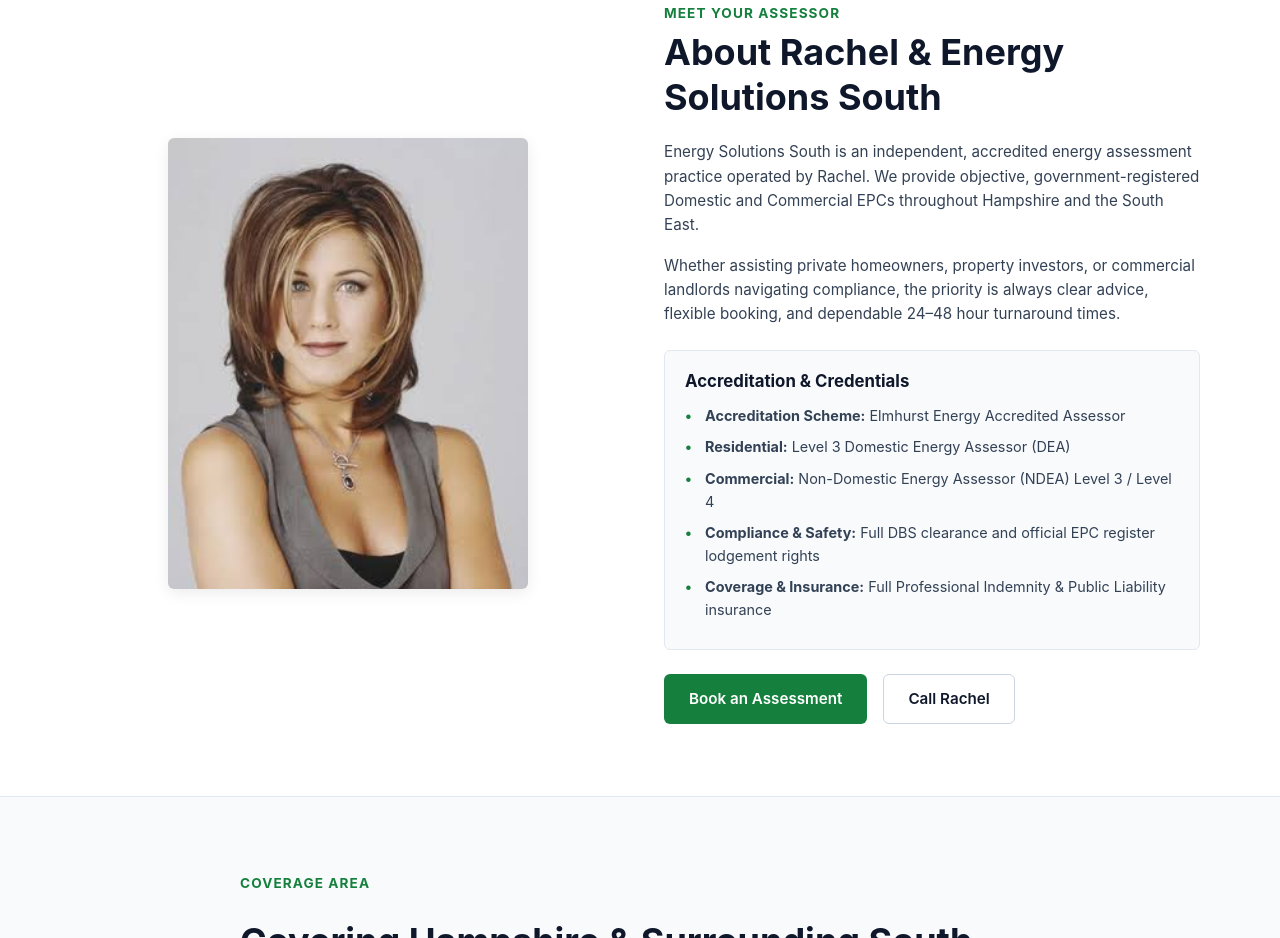
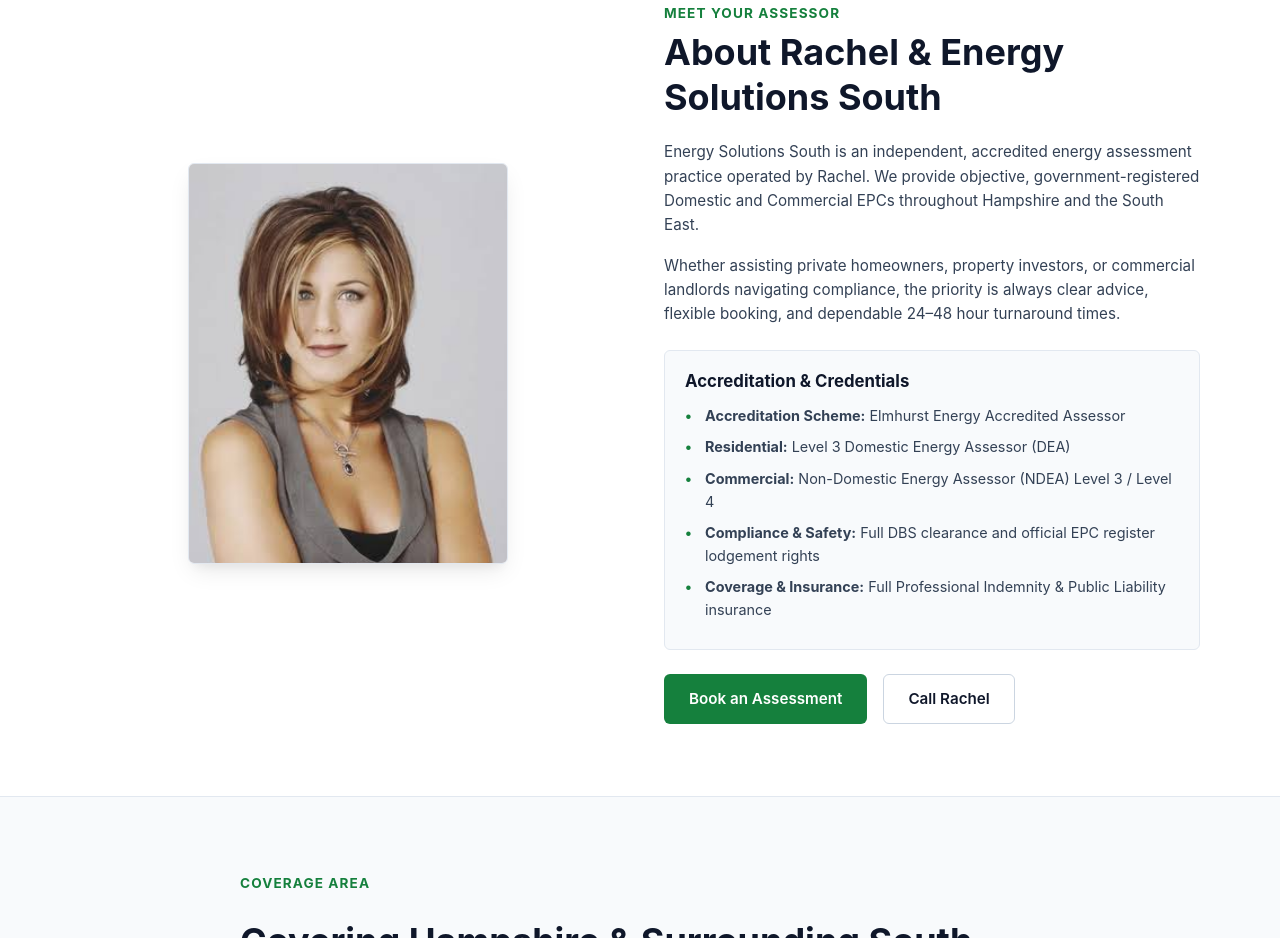
Before and after one commit to J1mR/Rachel-s-Website, a plain HTML site: page index.html in a window 1280 px wide. Shown: the part 1559-2497 px from the top of the page. Drawn offline with Linux system fonts and the light colour scheme; files whose address does not match are found by name.

Commit message:
style: presentation update

```diff
--- a/index.html
+++ b/index.html
@@ -140,8 +140,12 @@
 
           <!-- Assessor Photo / Visual Column -->
           <div style="text-align: center;">
-  <img src="images/rachel.jpg" alt="Rachel - Energy Solutions South" style="width: 100%; max-width: 360px; height: auto; border-radius: var(--radius); display: block; margin: 0 auto; box-shadow: 0 4px 15px rgba(0,0,0,0.08);">
-</div>
+            <img
+              src="images/rachel.jpg"
+              alt="Rachel - Accredited Energy Assessor"
+              style="width: 100%; max-width: 320px; height: auto; border-radius: var(--radius); display: block; margin: 0 auto; box-shadow: 0 10px 25px -5px rgba(0, 0, 0, 0.1), 0 8px 10px -6px rgba(0, 0, 0, 0.05); border: 1px solid var(--color-border);"
+            >
+          </div>
 
           <!-- Bio & Qualifications Column -->
           <div>
```
